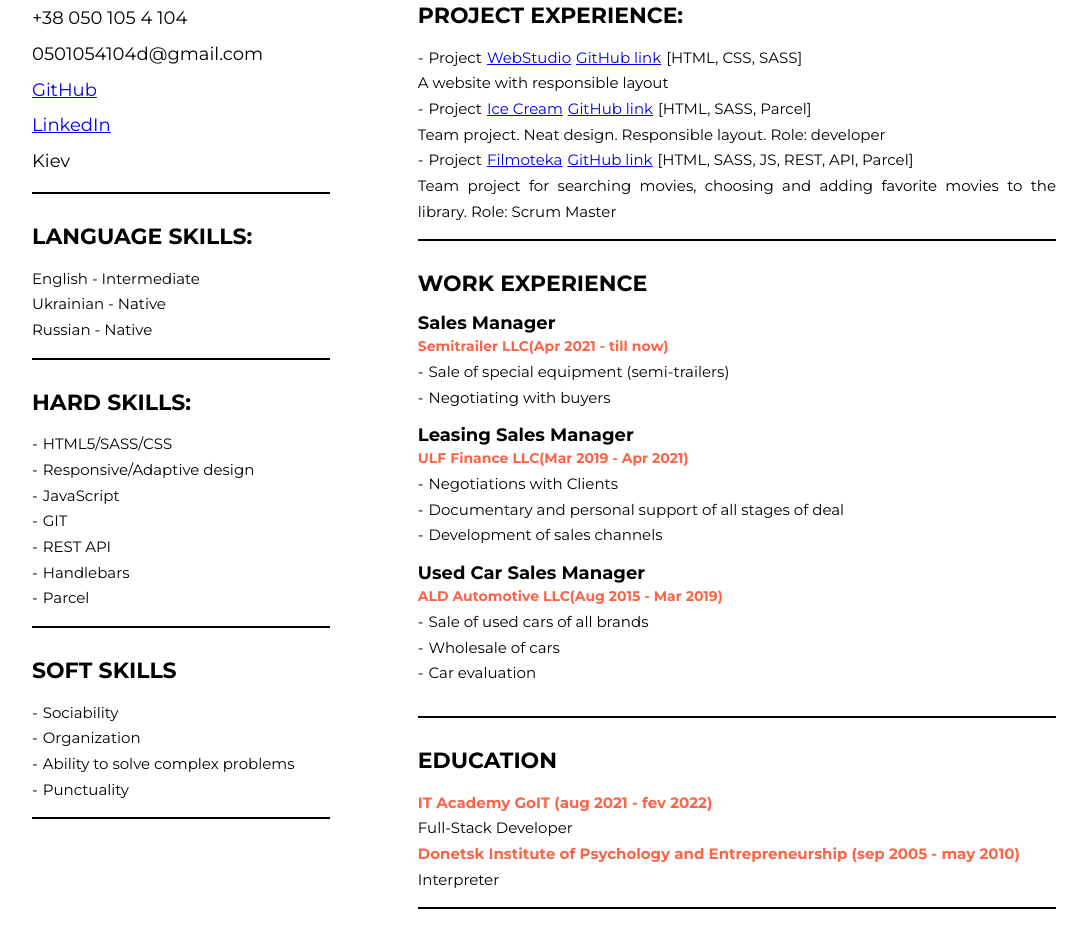
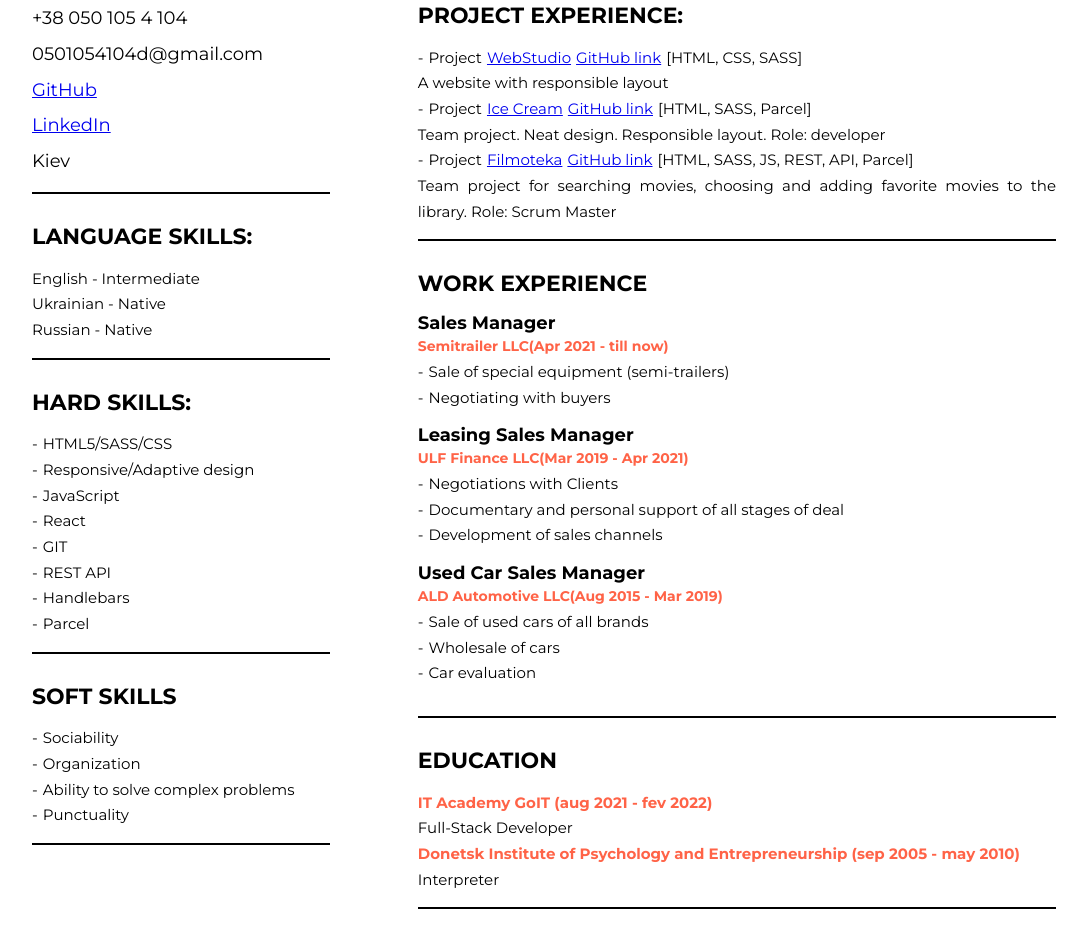
Before and after one commit to DenisFedash/my-resume, a plain HTML site: page index.html in a window 1280 px wide. Shown: the part 442-1389 px from the top of the page, without its empty margins (96-1183 px from the left). Drawn offline with Linux system fonts and the light colour scheme.

Commit message:
add skill

```diff
--- a/index.html
+++ b/index.html
@@ -61,6 +61,7 @@
                     <li class="main_text-item list soft">HTML5/SASS/CSS</li>
                     <li class="main_text-item list soft">Responsive/Adaptive design</li>
                     <li class="main_text-item list soft">JavaScript</li>
+                    <li class="main_text-item list soft">React</li>
                     <li class="main_text-item list soft">GIT</li>
                     <li class="main_text-item list soft">REST API</li>
                     <li class="main_text-item list soft">Handlebars</li>
@@ -153,16 +154,6 @@
 
         </div>
     </section>
-    <!-- <footer class="container-footer">
-        <h2 class="main_title">Summary</h2>
-        <p class="main_text">
-            I am a purposeful person who quickly adapts to new challenges and environments.
-            My qualities such as attention and reliability, allow me to successfully fulfill my duties.
-            I regulary strive to improve my skills and gain new knowledge in it. My skills and abilities may be
-            used for the companies that need in Front-End Developer
-        </p>
-    </footer> -->
-
 </body>
 
 </html>
```
